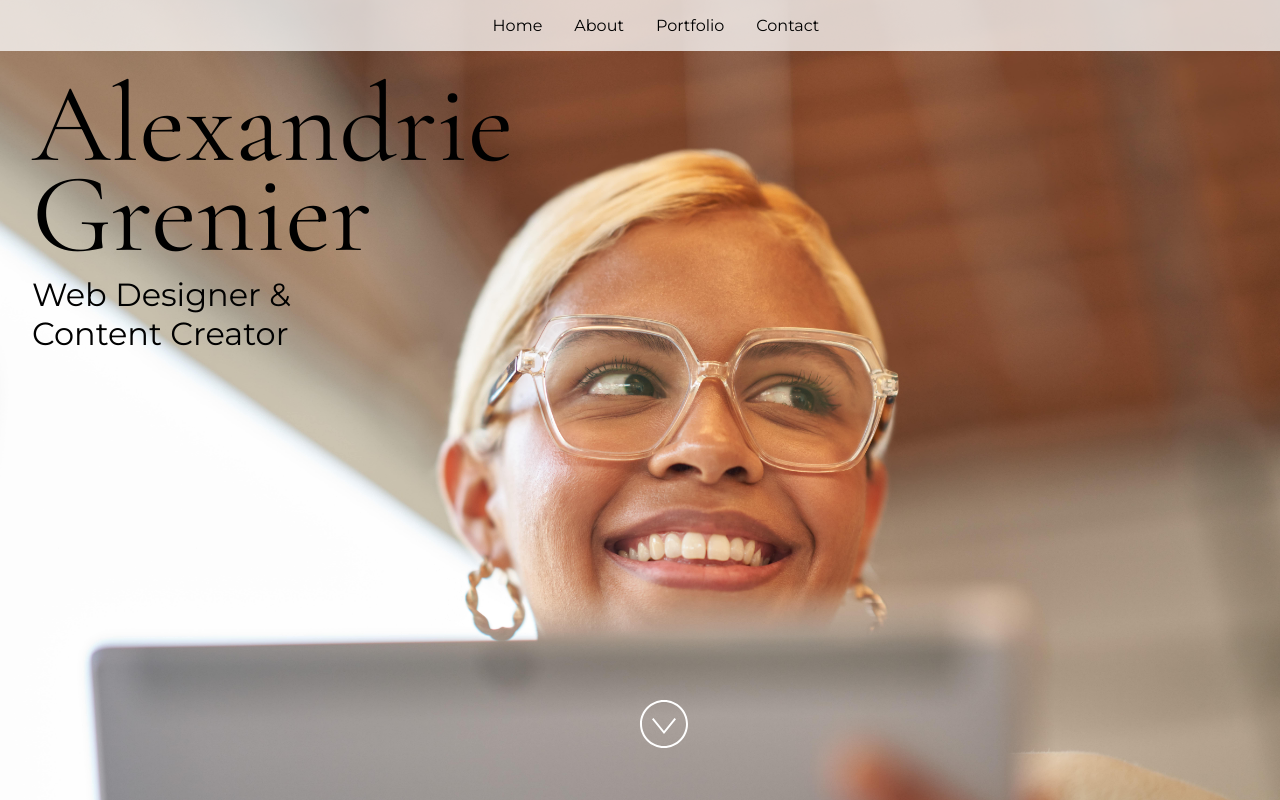
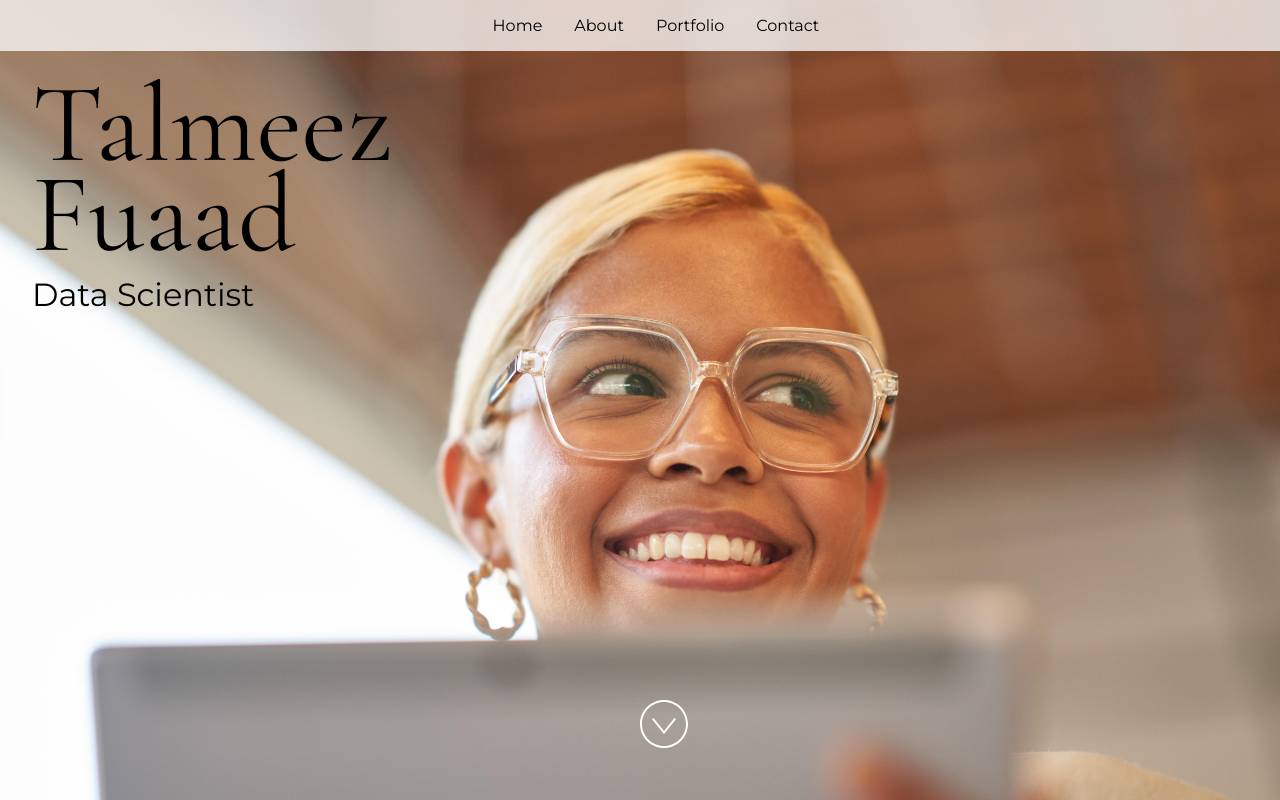
Before and after one commit to itstalmeez/MLSATask1, a React (Vite) app: page / in a window 1280 px wide. Built offline with nearby package versions, Linux system fonts and the light colour scheme.

Commit message:
Update App.jsx

```diff
--- a/src/App.jsx
+++ b/src/App.jsx
@@ -24,15 +24,15 @@ import "./styles.css";
  * If you don't have one of the social sites listed, leave it as an empty string.
  */
 const siteProps = {
-  name: "Alexandrie Grenier",
-  title: "Web Designer & Content Creator",
-  email: "alex@example.com",
-  gitHub: "microsoft",
-  instagram: "microsoft",
-  linkedIn: "satyanadella",
-  medium: "",
-  twitter: "microsoft",
-  youTube: "Code",
+  name: "Talmeez Fuaad",
+  title: "Data Scientist",
+  email: "Talmeez.Fuaad@studentambassadors.com",
+  gitHub: "https://github.com/itstalmeez",
+  // instagram: "microsoft",
+  linkedIn: "https://linkedin.com/in/itstalmeez",
+  // medium: "",
+  twitter: "https://twitter.com/itstalmeez",
+  // youTube: "Code",
 };
 
 const primaryColor = "#4E567E";
```
